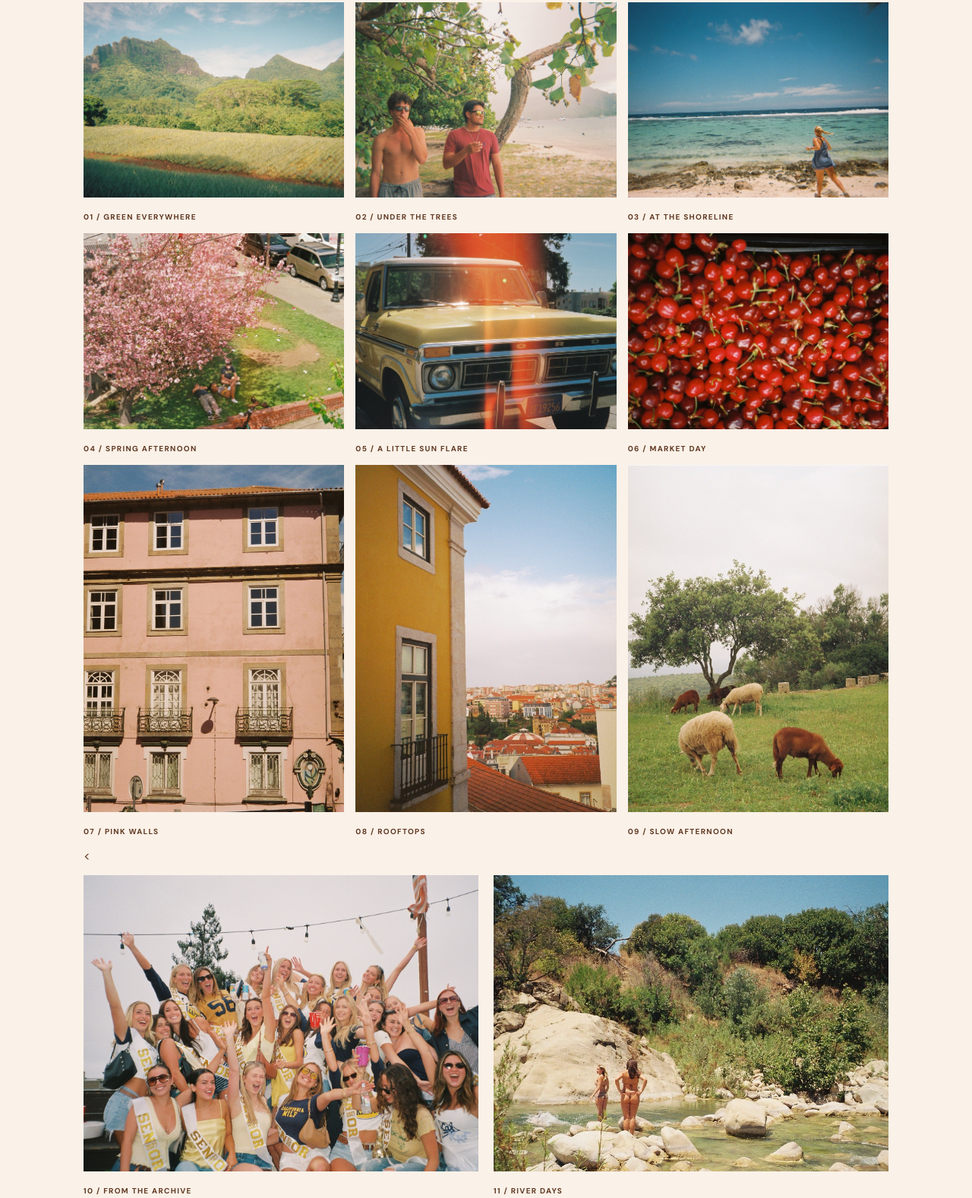
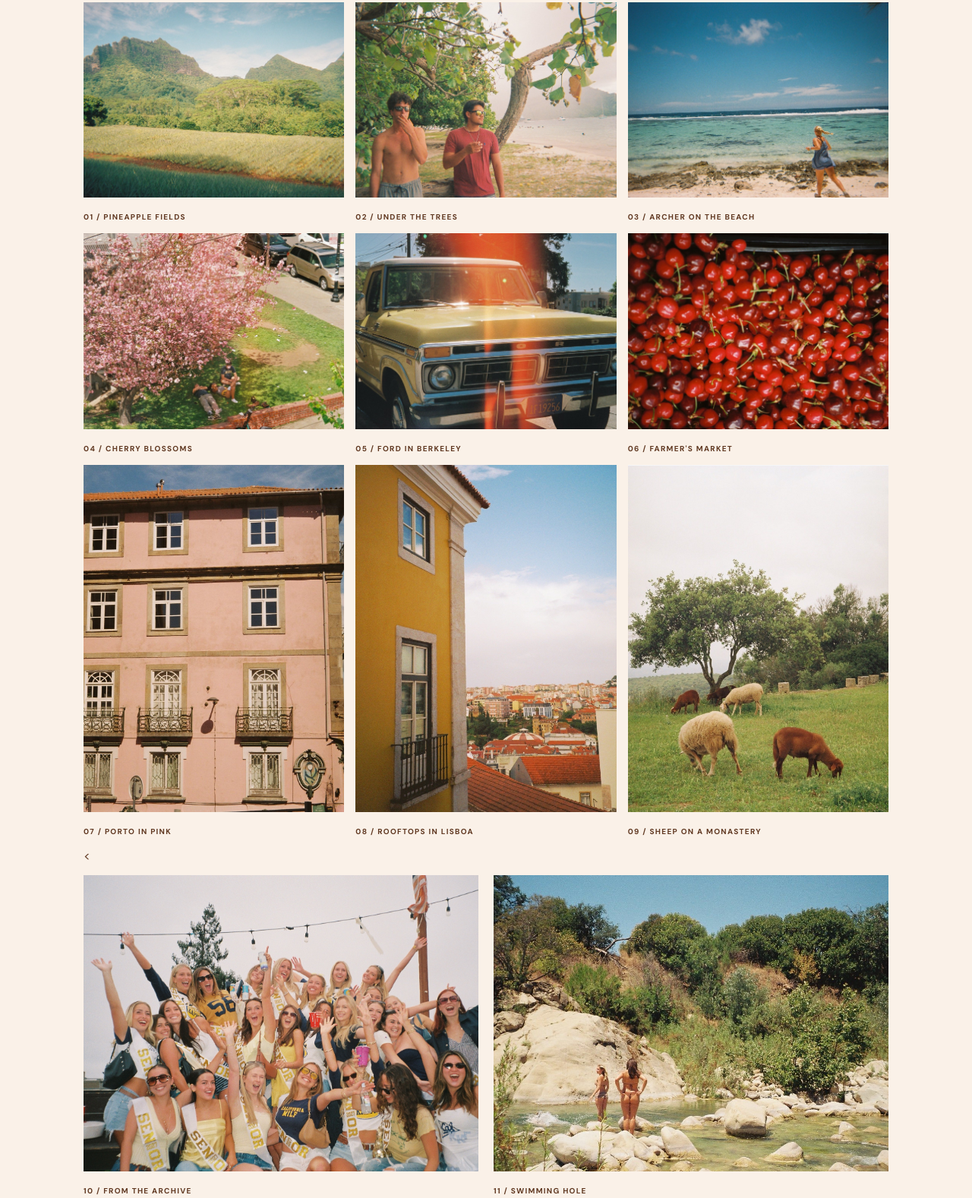
Before and after one commit to abigailin/lincreativearchive, a plain HTML site: page index.html in a window 1280 px wide. Shown: the part 3122-4699 px from the top of the page at 76% size. Drawn offline with Linux system fonts and the light colour scheme.

Commit message:
Update index.html

```diff
--- a/index.html
+++ b/index.html
@@ -78,15 +78,15 @@
 <div aria-label="Film photography gallery" class="archive-gallery"><!-- Every photo appears only once on the page. Add new photos as figures here. -->
 <!-- ADD A FILM PHOTO: copy a <figure> block, update its src, alt, and caption. -->
 
-<figure><div class="photo-frame"><img alt="Lush mountains above a field" loading="lazy" src="pictures/film-mountains.jpeg"/></div><figcaption>01 / Green everywhere</figcaption></figure>
+<figure><div class="photo-frame"><img alt="Lush mountains above a field" loading="lazy" src="pictures/film-mountains.jpeg"/></div><figcaption>01 / Pineapple Fields</figcaption></figure>
 <figure><div class="photo-frame"><img alt="Two friends beneath a tree by the beach" loading="lazy" src="pictures/film-beach-friends.jpeg"/></div><figcaption>02 / Under the trees</figcaption></figure>
-<figure><div class="photo-frame"><img alt="Person walking along the tropical shoreline" loading="lazy" src="pictures/film-shore.jpeg"/></div><figcaption>03 / At the shoreline</figcaption></figure>
-<figure><div class="photo-frame"><img alt="Pink flowering tree above people relaxing on grass" loading="lazy" src="pictures/film-blossoms.jpeg"/></div><figcaption>04 / Spring afternoon</figcaption></figure>
-<figure><div class="photo-frame"><img alt="Vintage yellow truck with orange film light leak" loading="lazy" src="pictures/film-truck.jpeg"/></div><figcaption>05 / A little sun flare</figcaption></figure>
-<figure><div class="photo-frame"><img alt="Bright red cherries at the market" loading="lazy" src="pictures/film-cherries.jpeg"/></div><figcaption>06 / Market day</figcaption></figure>
-<figure class="portrait"><div class="photo-frame"><img alt="Pink building facade" loading="lazy" src="pictures/film-pink-building.jpeg"/></div><figcaption>07 / Pink walls</figcaption></figure>
-<figure class="portrait"><div class="photo-frame"><img alt="Yellow building overlooking a city" loading="lazy" src="pictures/film-lisbon.jpeg"/></div><figcaption>08 / Rooftops</figcaption></figure>
-<figure class="portrait"><div class="photo-frame"><img alt="Sheep grazing on a grassy hillside" loading="lazy" src="pictures/film-sheep.jpeg"/></div><figcaption>09 / Slow afternoon</figcaption></figure>
+<figure><div class="photo-frame"><img alt="Person walking along the tropical shoreline" loading="lazy" src="pictures/film-shore.jpeg"/></div><figcaption>03 / Archer on the Beach</figcaption></figure>
+<figure><div class="photo-frame"><img alt="Pink flowering tree above people relaxing on grass" loading="lazy" src="pictures/film-blossoms.jpeg"/></div><figcaption>04 / Cherry Blossoms </figcaption></figure>
+<figure><div class="photo-frame"><img alt="Vintage yellow truck with orange film light leak" loading="lazy" src="pictures/film-truck.jpeg"/></div><figcaption>05 / Ford in Berkeley</figcaption></figure>
+<figure><div class="photo-frame"><img alt="Bright red cherries at the market" loading="lazy" src="pictures/film-cherries.jpeg"/></div><figcaption>06 / Farmer's Market </figcaption></figure>
+<figure class="portrait"><div class="photo-frame"><img alt="Pink building facade" loading="lazy" src="pictures/film-pink-building.jpeg"/></div><figcaption>07 / Porto in Pink</figcaption></figure>
+<figure class="portrait"><div class="photo-frame"><img alt="Yellow building overlooking a city" loading="lazy" src="pictures/film-lisbon.jpeg"/></div><figcaption>08 / Rooftops in Lisboa</figcaption></figure>
+<figure class="portrait"><div class="photo-frame"><img alt="Sheep grazing on a grassy hillside" loading="lazy" src="pictures/film-sheep.jpeg"/></div><figcaption>09 / Sheep on a Monastery</figcaption></figure>
 <
 
 <!-- PHOTOS 10 AND 11: centered two-column row -->
@@ -107,7 +107,7 @@
            alt="Friends standing in a creek"
            loading="lazy" />
     </div>
-    <figcaption>11 / River days</figcaption>
+    <figcaption>11 / Swimming Hole</figcaption>
   </figure>
 
 </div>
```
